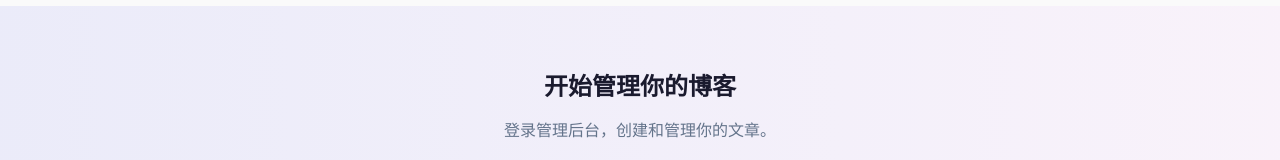
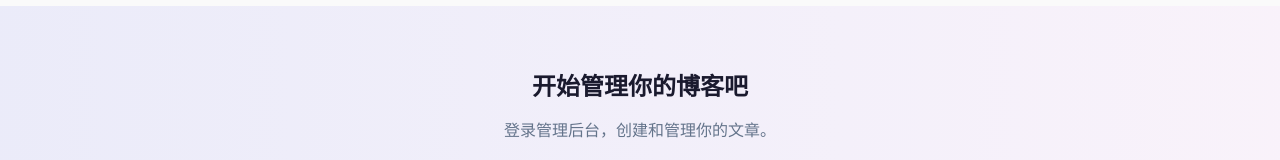
Before and after one commit to Qinghe-Team/nextjs-boilerplate, a Next.js app: page / in a window 1280 px wide. Shown: the part 1128-1288 px from the top of the page. Built offline with nearby package versions, Linux system fonts and the light colour scheme; no server answers; the database is empty.

Commit message:
Update blog management heading text

```diff
--- a/src/app/page.tsx
+++ b/src/app/page.tsx
@@ -134,7 +134,7 @@ export default async function HomePage() {
       <section className="py-16 bg-gradient-to-r from-primary/10 to-secondary/10">
         <div className="max-w-5xl mx-auto px-4 text-center">
           <h2 className="text-2xl font-bold text-foreground mb-4">
-            开始管理你的博客
+            开始管理你的博客吧
           </h2>
           <p className="text-muted-foreground mb-6">
             登录管理后台，创建和管理你的文章。
```
